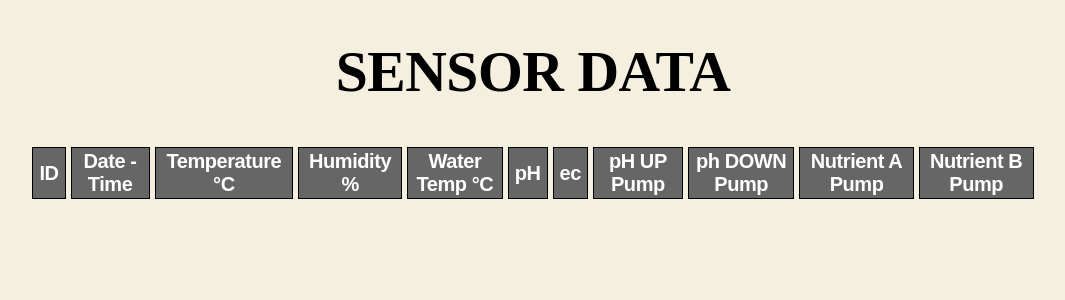
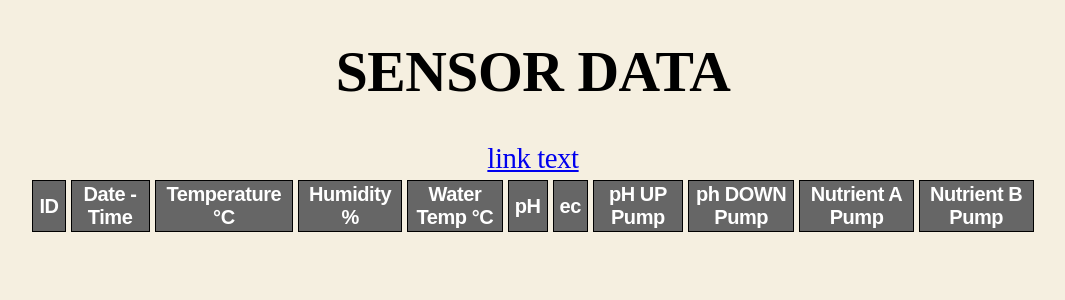
Before and after one commit to chall6753/Charlies-Farm, a PHP site: page / in a window 1280 px wide. Shown: the top 300 px of the page, without its empty margins (107-1172 px from the left). Run offline with PHP 8.4, Linux system fonts and the light colour scheme; data that the repository does not hold is empty.

Commit message:
Update index.php
Add link for controls page

```diff
--- a/index.php
+++ b/index.php
@@ -11,7 +11,7 @@
 <body>
 
     <h1>SENSOR DATA</h1>
-
+    <a href="https://charlies-farm-database.herokuapp.com/src/relay_toggle.php">link text</a>
 <?php
 
 include_once 'src/database.php';
```
